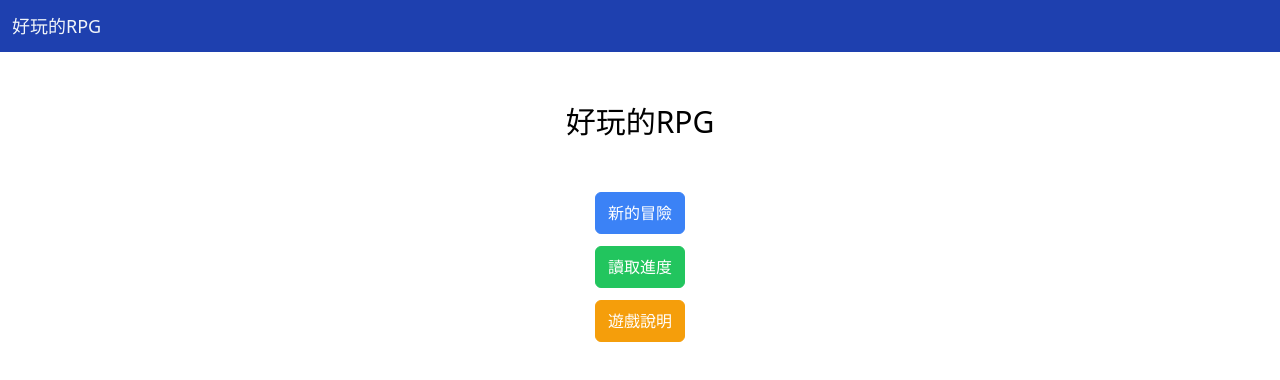
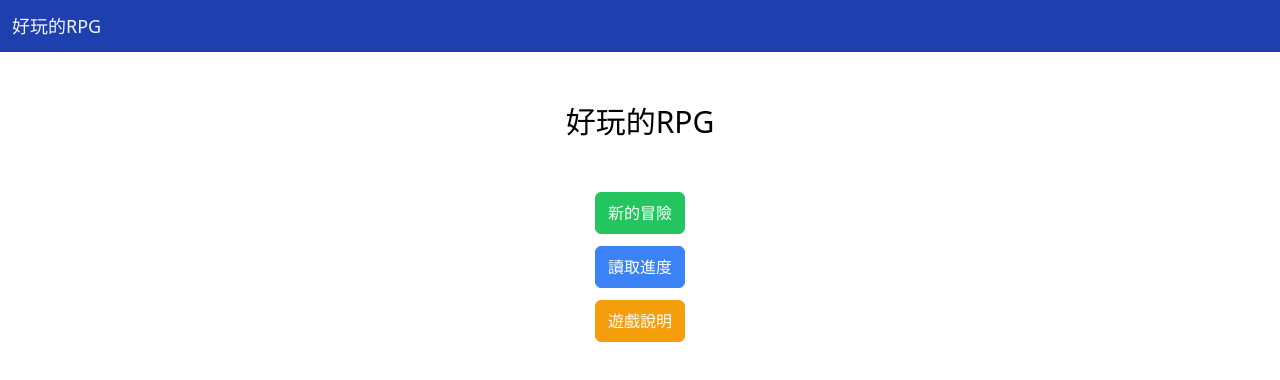
Before and after one commit to Melon-Lo/rpg, a React (Create React App) app: page /landing in a window 1280 px wide. Shown: the top 380 px of the page. Built offline with nearby package versions, Linux system fonts and the light colour scheme.

Commit message:
feat/ update style

```diff
--- a/src/pages/LandingPage.jsx
+++ b/src/pages/LandingPage.jsx
@@ -39,8 +39,8 @@ export default function LandingPage() {
     <div className="flex flex-col items-center">
       <h1 className="text-3xl my-10">好玩的RPG</h1>
       <div>
-        <Button blue className="my-3" onClick={handleGoCreatePage}>新的冒險</Button>
-        <Button green className="my-3" onClick={handleShowProgressModal}>讀取進度</Button>
+        <Button green className="my-3" onClick={handleGoCreatePage}>新的冒險</Button>
+        <Button blue className="my-3" onClick={handleShowProgressModal}>讀取進度</Button>
         <Button amber className="my-3" onClick={handleShowManualModal}>遊戲說明</Button>
       </div>
       {showModal === 'progress' && <ProgressModal />}
```
